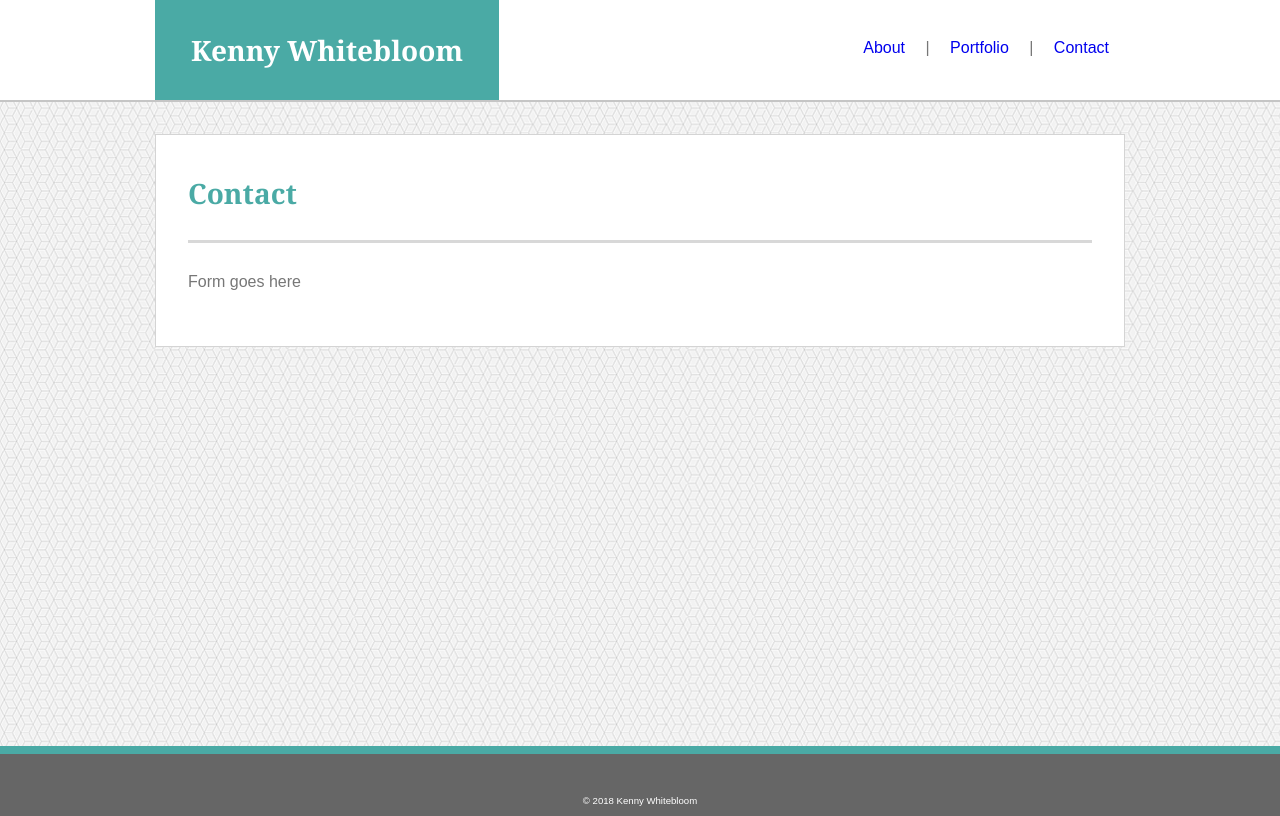
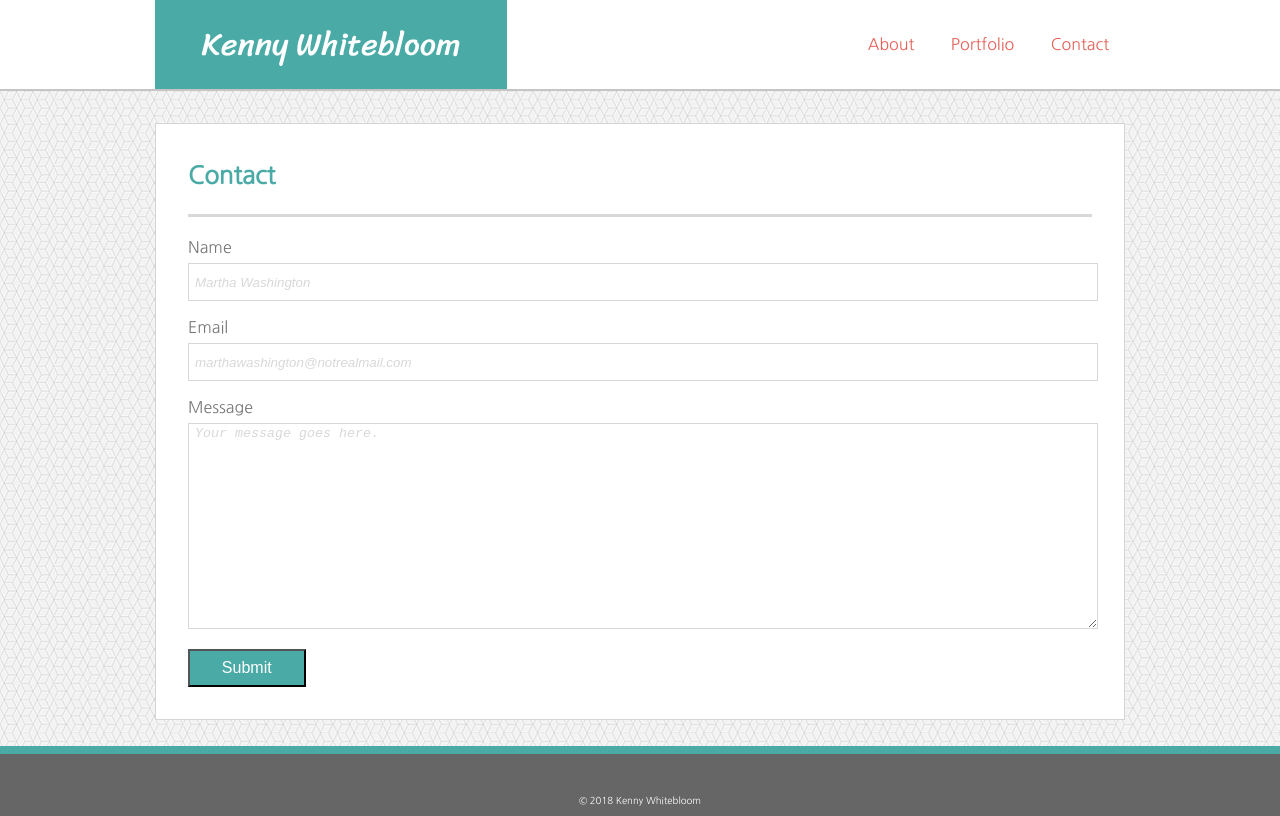
Before and after one commit to calemonte/basic-portfolio, a plain HTML site: page contact.html in a window 1280 px wide. Drawn offline with Linux system fonts and the light colour scheme.

Commit message:
added contact form and additional styles

```diff
--- a/assets/css/style.css
+++ b/assets/css/style.css
@@ -10,23 +10,21 @@ html {
 
 body {
     margin: 0;
-    font-family: 'Arial', 'Helvetica Neue', Helvetica, sans-serif;
+    font-family: 'Nanum Gothic', sans-serif;
     color: #777777;
     background: whitesmoke;
     background-image: url("../images/qbkls.png");
     background-repeat: repeat;
 }
 
-h1, h2, h3, h4 {
-    font-family: 'Georgia', Times, 'Times New Roman', serif;
+a {
+    text-decoration-line: none;
+    color: #E45F56;
 }
 
-h1 {
-    font-size: 28px;
-}
-
-a {
-    text-decoration-line: none;
+a:hover {
+    background: #4aaaa5;
+    color: white;
 }
 
 /*
@@ -36,7 +34,6 @@ a {
 */
 
 .nav-bar {
-    margin-top: 0;
     background: #fff;
     border-bottom: 2px solid rgb(197, 197, 197);
 }
@@ -51,21 +48,23 @@ a {
 .logo {
     width: 33%;
     background: #4aaaa5;
-    padding: 0.75em;
+    padding: 0.5em;
     margin-top: 0;
+    font-family: 'Sriracha', Georgia, serif;
+    font-size: 2em;
     text-align: center;
     color: white;
 }
 
 .nav-list {
     width: 33%;
-    padding-top: 4%;
+    padding-top: 3.5%;
     text-align: right;
 }
 
 .nav-list a {
-    text-decoration-line: none;
     padding: 1em;
+    border-radius: 3em;
 }
 
 /*
@@ -109,7 +108,6 @@ a {
 .portfolio-main {
     width: 100%;
     display: flex;
-    position: relative;
     flex-flow: row wrap;
     justify-content: space-between;
 }
@@ -117,6 +115,10 @@ a {
 .portfolio-item-container {
     position: relative;
     margin-bottom: 1em;
+}
+
+.portfolio-item-container img:hover {
+    box-shadow: 2px 2px 5px #666666;
 }
 
 .portfolio-item {
@@ -139,6 +141,45 @@ a {
 
 /*
   ========================================
+  Contact styles
+  ========================================
+*/
+
+label {
+    margin-bottom: 0.5em;
+}
+
+input, textarea {
+    width: 100%;
+    height: 2.5em;
+    margin-top: 0.5em;
+    border: 1px solid rgb(216, 216, 216);
+}
+
+textarea {
+    height: 15em;
+}
+
+button {
+    width: 13%;
+    padding: 0.5em;
+    background: #4aaaa5;
+    color: #fff;
+    font-size: 1em;
+}
+
+input::placeholder, textarea::placeholder {
+    padding-left: 0.3em;
+    color: rgb(216, 216, 216);
+    font-style: italic;
+}
+
+.contact-form {
+    margin-bottom: 1em;
+}
+
+/*
+  ========================================
   Footer styles
   ========================================
 */
@@ -147,7 +188,6 @@ a {
     clear: both;
     display: flex;
     justify-content: center;
-    align-items: center;
     position: absolute;
     bottom: -1em;
     width: 100%;
--- a/contact.html
+++ b/contact.html
@@ -6,6 +6,8 @@
     <head>
         <meta charset="UTF-8">
         <link rel="stylesheet" type="text/css" href="assets/css/style.css">
+        <link href="https://fonts.googleapis.com/css?family=Nanum+Gothic|Sriracha" rel="stylesheet">
+        <link rel="shortcut icon" type="image/ico" href="assets/images/favicon.ico"/>
         <title>Kenny Whitebloom: Contact</title>
     </head>
 
@@ -18,13 +20,13 @@
             <div class="nav-items">
                 <!-- Nav logo containing my name -->
                 <div class="logo">
-                    <h1>Kenny Whitebloom</h1>
+                    Kenny Whitebloom
                 </div>
 
                <!-- Nav links -->
                <nav class="nav-list">
-                    <a href="index.html">About</a> |
-                    <a href="portfolio.html">Portfolio</a> |
+                    <a href="index.html">About</a>
+                    <a href="portfolio.html">Portfolio</a>
                     <a href="contact.html">Contact</a>
                 </nav>
             </div>
@@ -35,7 +37,26 @@
         <section class="main-section">
             <h1>Contact</h1>
 
-            <p>Form goes here</p>
+                <form>
+                    <div class="contact-form">
+                        <label for="name">Name</label><br>
+                        <input type="text" name="name" id="name" placeholder="Martha Washington">
+                    </div>
+
+                    <div class="contact-form">
+                        <label for="email">Email</label><br>
+                        <input type="email" name="email" id="email" placeholder="marthawashington@notrealmail.com"><br>
+                    </div>
+
+                    <div class="contact-form">
+                        <label for="message">Message</label><br>
+                        <textarea id="message" name="message" placeholder="Your message goes here."></textarea><br>
+                    </div>
+
+                    <label for="button"></label>
+                    <button type="button" name="button" id="button">Submit</button>
+                </form>
+
         </section>
 
         <!-- Footer -->
```
Also changed, not shown: index.html (+7 -7 lines), portfolio.html (+5 -3 lines), assets/images/favicon.ico (added).
